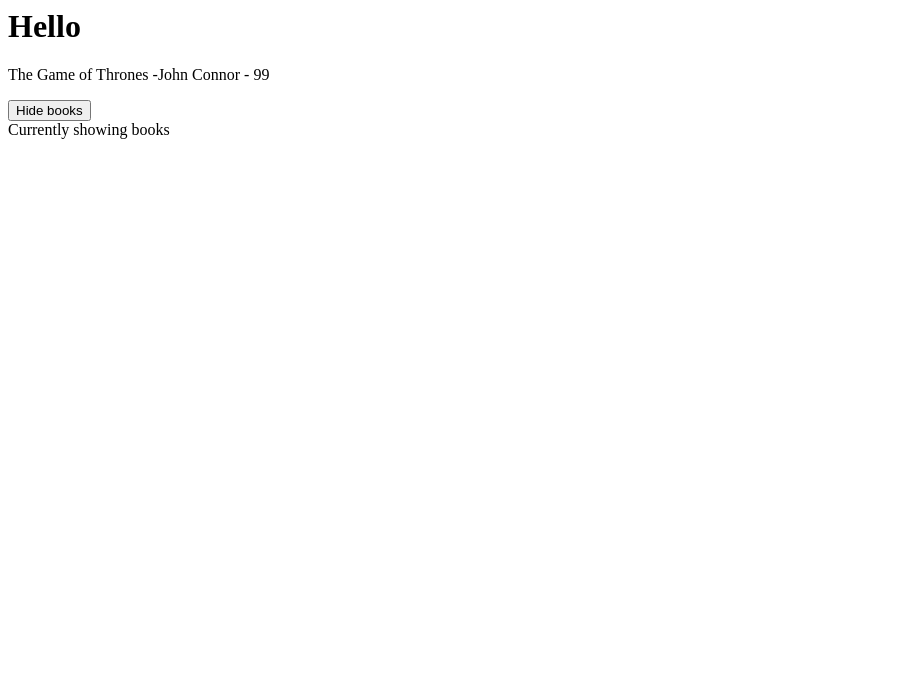
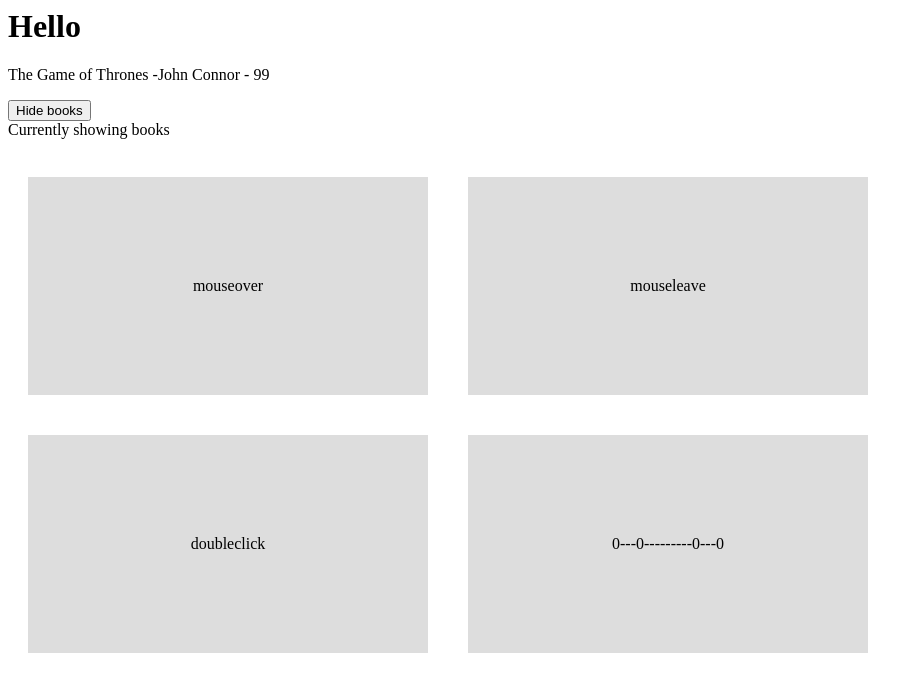
Before and after one commit to Kirill222/vue3_basics, a plain HTML site: page index.html in a window 1280 px wide. Shown: the whole page, without its empty margins (0-923 px from the left). Drawn offline with nearby package versions, Linux system fonts and the light colour scheme.

Commit message:
3 Other mouse events

```diff
--- a/app.js
+++ b/app.js
@@ -6,12 +6,29 @@ const app = Vue.createApp({
             title: 'The Game of Thrones',
             author: 'John Connor',
             age: 99,
+            layerX: 0,
+            layerY: 0,
+            offsetX: 0,
+            offsetY: 0,
         }
     },
     //any functions of the component we place here
     methods: {
         toggleShowBooks() {
             this.showBooks = !this.showBooks
+        },
+        handleEvent(e, data) {
+            console.log(e, e.type)
+            if(data) {
+                console.log(data)
+            }
+        },
+        handleMousemove(e) {
+            console.log(e)
+            this.layerX = e.layerX
+            this.layerY = e.layerY
+            this.offsetX = e.offsetX
+            this.offsetY = e.offsetY
         }
     },
 })
--- a/index.html
+++ b/index.html
@@ -5,6 +5,19 @@
     <meta name="viewport" content="width=device-width, initial-scale=1.0">
 
     <script src="https://unpkg.com/vue@3.0.2"></script>
+
+    <style>
+        .box {
+            padding: 100px 0px;
+            width: 400px;
+            text-align: center;
+            background: #ddd;
+            margin: 20px;
+            display: inline-block;
+        }
+    </style>
+
+
     <title>Vue3</title>
 </head>
 <body>
@@ -27,6 +40,13 @@
             Currently showing books
         </div>
 
+        <br>
+        <!-- mouse events -->
+        <div class="box" @mouseover="handleEvent($event, 5)">mouseover</div>
+        <div class="box" @mouseleave='handleEvent'>mouseleave</div>
+        <div class="box" @dblclick='handleEvent'>doubleclick</div>
+        <div class="box" @mousemove="handleMousemove">{{layerX}}---{{layerY}}---------{{offsetX}}---{{offsetY}}</div>
+
     </div>
 
     <script src="app.js"></script>
```
